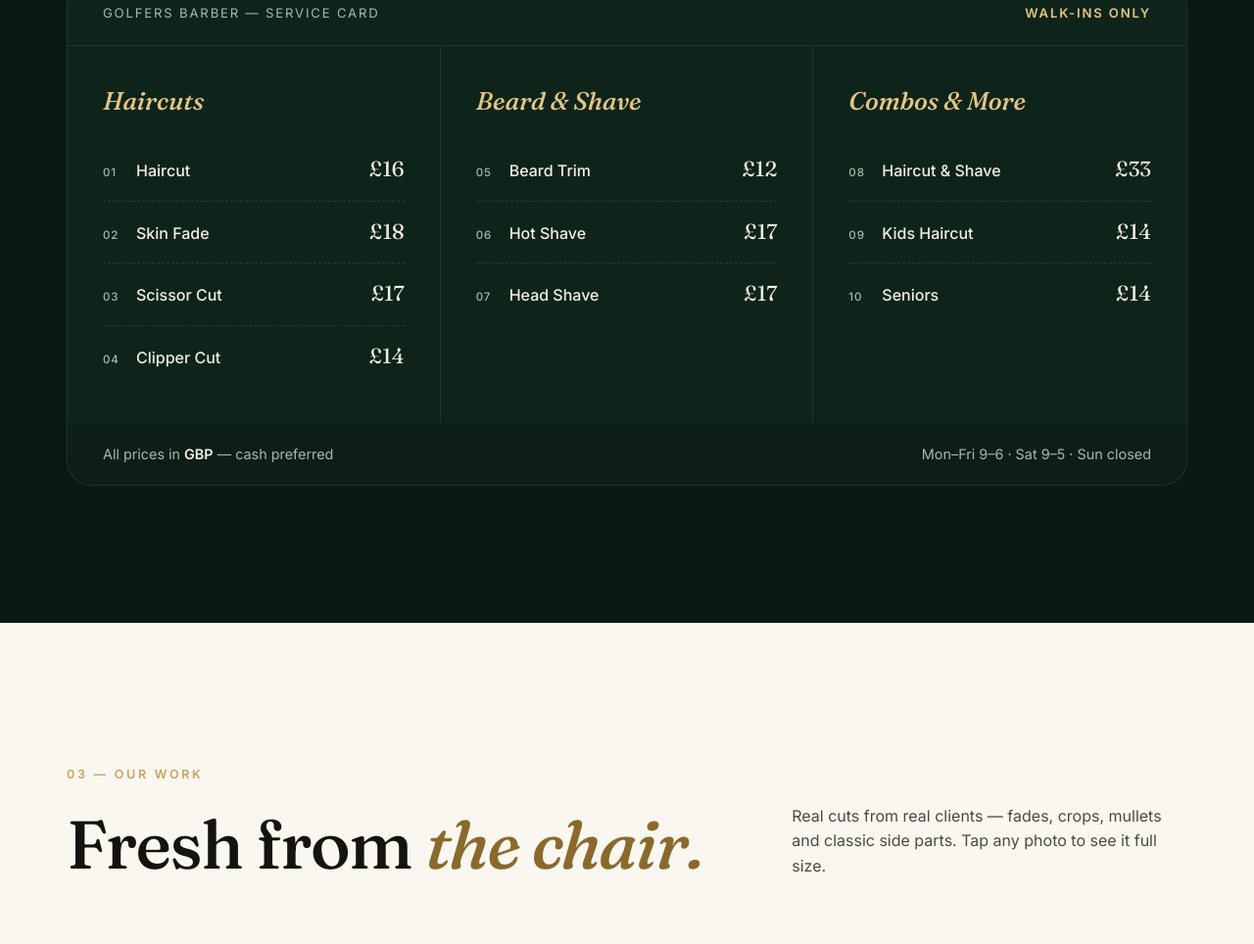
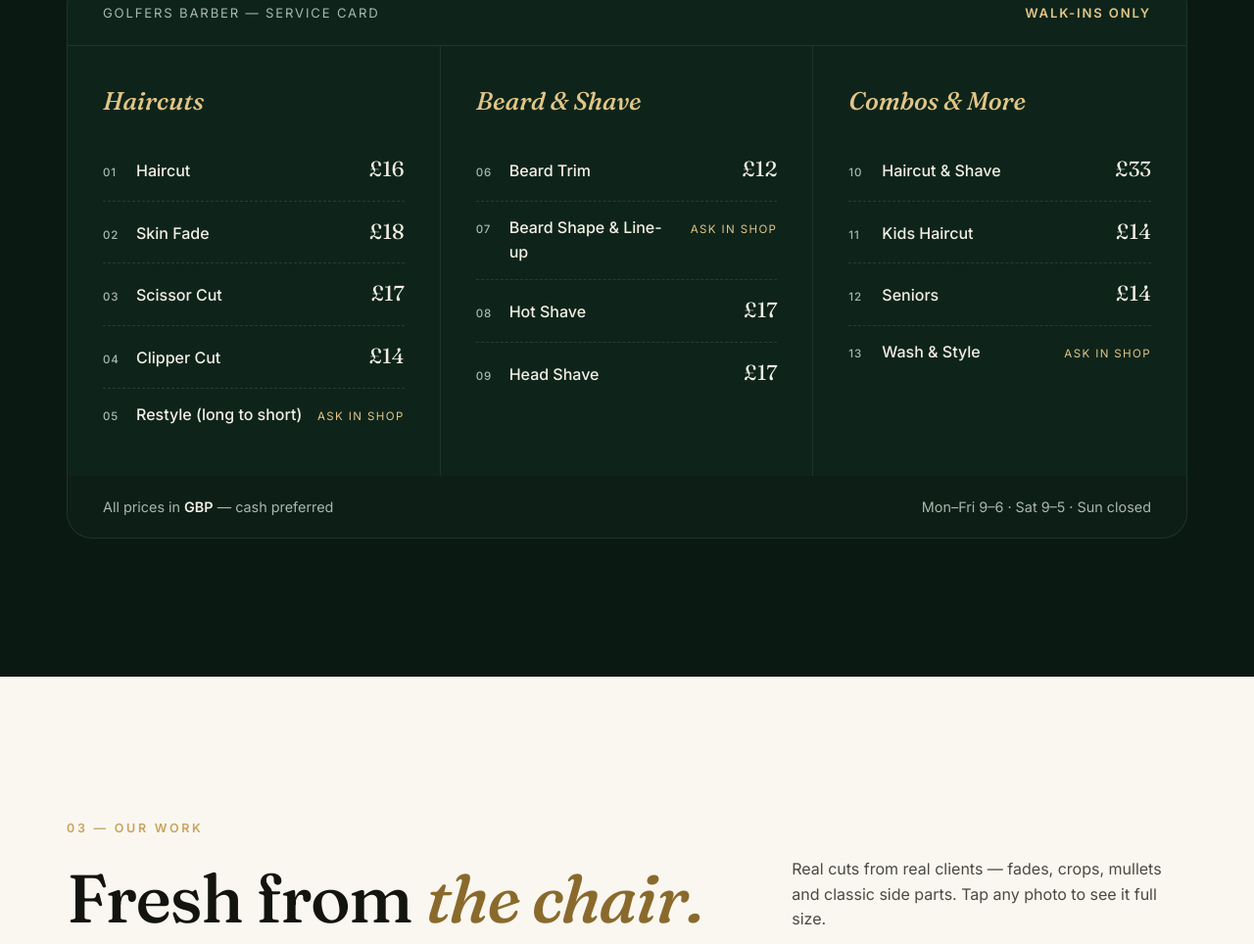
Before and after one commit to Monir12123/Golfers-Barber, a plain HTML site: page index.html in a window 1280 px wide. Shown: the part 2465-3429 px from the top of the page at 98% size. Drawn offline with Linux system fonts and the light colour scheme.

Commit message:
Add back Restyle, Beard Shape and Wash & Style (price on request)
Co-Authored-By: Claude Opus 5.5 <noreply@anthropic.com>

```diff
--- a/index.html
+++ b/index.html
@@ -207,6 +207,7 @@
     .item .n{ font:500 .72rem var(--sans); color:var(--on-dark-2); letter-spacing:.08em; width:22px }
     .item .t{ color:var(--cream); font-weight:500 }
     .item .p{ font-family:var(--serif); font-size:1.35rem; color:var(--cream) }
+    .item .p.ask{ font-family:var(--sans); font-size:.72rem; letter-spacing:.12em; text-transform:uppercase; color:var(--brass2); white-space:nowrap }
     .card-foot{ display:flex; flex-wrap:wrap; justify-content:space-between; gap:12px 24px; padding:20px clamp(20px, 3vw, 36px); background:#0000002a; color:var(--on-dark-2); font-size:.9rem }
     .card-foot b{ color:var(--cream); font-weight:600 }
     @media (max-width:980px){ .cols{ grid-template-columns:1fr } .col{ border-right:0; border-bottom:1px solid #ffffff12 } .col:last-child{ border-bottom:0 } }
@@ -443,18 +444,21 @@
               <div class="item"><span class="n">02</span><span class="t">Skin Fade</span><span class="p">£18</span></div>
               <div class="item"><span class="n">03</span><span class="t">Scissor Cut</span><span class="p">£17</span></div>
               <div class="item"><span class="n">04</span><span class="t">Clipper Cut</span><span class="p">£14</span></div>
+              <div class="item"><span class="n">05</span><span class="t">Restyle (long to short)</span><span class="p ask">Ask in shop</span></div>
             </div>
             <div class="col">
               <h3>Beard &amp; Shave</h3>
-              <div class="item"><span class="n">05</span><span class="t">Beard Trim</span><span class="p">£12</span></div>
-              <div class="item"><span class="n">06</span><span class="t">Hot Shave</span><span class="p">£17</span></div>
-              <div class="item"><span class="n">07</span><span class="t">Head Shave</span><span class="p">£17</span></div>
+              <div class="item"><span class="n">06</span><span class="t">Beard Trim</span><span class="p">£12</span></div>
+              <div class="item"><span class="n">07</span><span class="t">Beard Shape &amp; Line-up</span><span class="p ask">Ask in shop</span></div>
+              <div class="item"><span class="n">08</span><span class="t">Hot Shave</span><span class="p">£17</span></div>
+              <div class="item"><span class="n">09</span><span class="t">Head Shave</span><span class="p">£17</span></div>
             </div>
             <div class="col">
               <h3>Combos &amp; More</h3>
-              <div class="item"><span class="n">08</span><span class="t">Haircut &amp; Shave</span><span class="p">£33</span></div>
-              <div class="item"><span class="n">09</span><span class="t">Kids Haircut</span><span class="p">£14</span></div>
-              <div class="item"><span class="n">10</span><span class="t">Seniors</span><span class="p">£14</span></div>
+              <div class="item"><span class="n">10</span><span class="t">Haircut &amp; Shave</span><span class="p">£33</span></div>
+              <div class="item"><span class="n">11</span><span class="t">Kids Haircut</span><span class="p">£14</span></div>
+              <div class="item"><span class="n">12</span><span class="t">Seniors</span><span class="p">£14</span></div>
+              <div class="item"><span class="n">13</span><span class="t">Wash &amp; Style</span><span class="p ask">Ask in shop</span></div>
             </div>
           </div>
           <div class="card-foot"><span>All prices in <b>GBP</b> — cash preferred</span><span>Mon–Fri 9–6 · Sat 9–5 · Sun closed</span></div>
```
